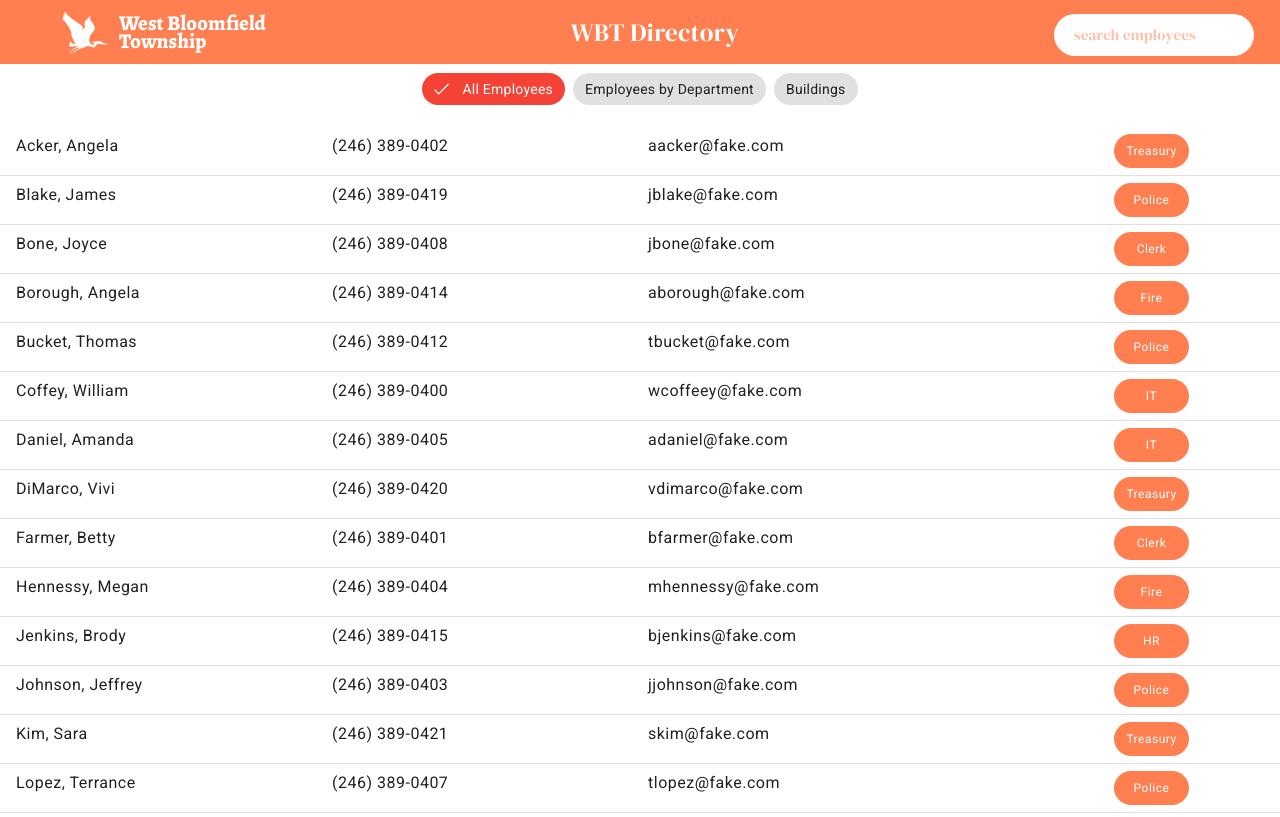
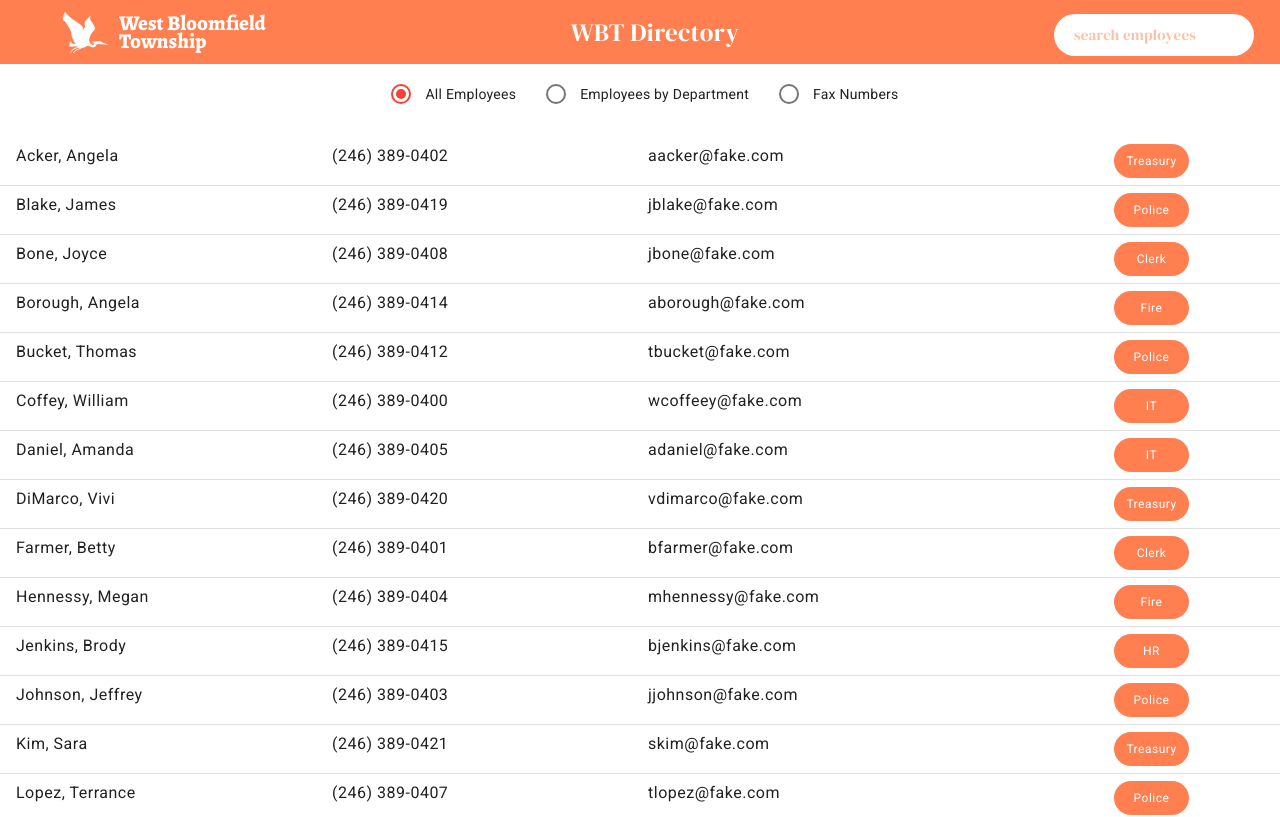
Before and after one commit to ethanrmcdowell/wbt-directory, an Angular app: page / in a window 1280 px wide. Shown: the top 817 px of the page. Built offline with nearby package versions, Linux system fonts and the light colour scheme.

Commit message:
starting on fax numbers

```diff
--- a/src/app/app.component.css
+++ b/src/app/app.component.css
@@ -5,12 +5,16 @@ mat-toolbar {
     color: white;
 }
 
-.chip-box {
+.radio-box {
     width: 100%;
     display: flex;
     justify-content: center;
     align-items: center;
-    margin: 5px 0 10px 0;
+    margin: 10px 0 15px 0;
+}
+
+.radio-box mat-radio-button {
+    margin: 0 10px 0 10px;
 }
 
 .directory-search {
--- a/src/app/app.component.html
+++ b/src/app/app.component.html
@@ -11,11 +11,11 @@
 </mat-toolbar>
 
 <div class="chip-box">
-  <mat-chip-listbox (change)="changeDirectory($event)">
-    <mat-chip-option color="warn" class="chip-all" value="all" [selected]="directorySelected === 'all'">All Employees</mat-chip-option>
-    <mat-chip-option color="warn" class="chip-dept" value="department" [selected]="directorySelected === 'department'">Employees by Department</mat-chip-option>
-    <mat-chip-option color="warn" class="chip-buildings" value="building" [selected]="directorySelected === 'building'">Buildings</mat-chip-option>
-  </mat-chip-listbox>
+  <mat-radio-group [(ngModel)]="directorySelected" class="radio-box" (change)="changeDirectory($event)">
+    <mat-radio-button color="warn" value="all">All Employees</mat-radio-button>
+    <mat-radio-button color="warn" value="department">Employees by Department</mat-radio-button>
+    <mat-radio-button color="warn" value="fax">Fax Numbers</mat-radio-button>
+  </mat-radio-group>
 </div>
 
 
@@ -23,7 +23,9 @@
   @if (directorySelected === 'all') {
     <app-all-employees [searchText]="searchText" [people]="people"></app-all-employees>
   } @else if (directorySelected === 'department') {
-    <app-department-employees [searchText]="searchText" [byDepartments]="byDepartments" *ngIf="directorySelected === 'department'"></app-department-employees>
+    <app-department-employees [searchText]="searchText" [byDepartments]="byDepartments"></app-department-employees>
+  } @else if (directorySelected === 'fax') {
+    <app-fax-numbers [faxes]="fax"></app-fax-numbers>
   }
 
 </mat-list>
--- a/src/app/app.component.ts
+++ b/src/app/app.component.ts
@@ -11,21 +11,24 @@ import { MatInputModule } from '@angular/material/input';
 import { MatFormFieldModule } from '@angular/material/form-field';
 import { FormsModule } from '@angular/forms';
 import { MatChipsModule } from '@angular/material/chips';
+import { MatRadioModule } from '@angular/material/radio';
 
 import { PersonListComponent } from "./person-list/person-list.component";
 import { AllEmployeesComponent } from "./all-employees/all-employees.component";
 import { DepartmentEmployeesComponent } from "./department-employees/department-employees.component";
+import { FaxNumbersComponent } from "./fax-numbers/fax-numbers.component";
 
 @Component({
     selector: 'app-root',
     standalone: true,
     templateUrl: './app.component.html',
     styleUrl: './app.component.css',
-    imports: [CommonModule, MatToolbarModule, MatListModule, MatDividerModule, MatBadgeModule, MatInputModule, MatFormFieldModule, FormsModule, MatChipsModule, PersonListComponent, AllEmployeesComponent, DepartmentEmployeesComponent]
+    imports: [CommonModule, MatRadioModule, MatToolbarModule, MatListModule, MatDividerModule, MatBadgeModule, MatInputModule, MatFormFieldModule, FormsModule, MatChipsModule, PersonListComponent, AllEmployeesComponent, DepartmentEmployeesComponent, FaxNumbersComponent]
 })
 export class AppComponent {
   title = 'wbt-directory';
   people: any = data.users;
+  fax: any = data.fax;
   searchText: string = "";
   directorySelected: string = "all";
   departments: string[] = ["it", "hr", "police", "fire", "clerk", "treasury"];
@@ -40,6 +43,7 @@ export class AppComponent {
 
   ngOnInit() {
     this.formatPhone();
+    this.formatFax();
     this.sortArrays();
   }
 
@@ -53,6 +57,18 @@ export class AppComponent {
 
       this.formatDepartments(person);
     })
+  }
+
+  formatFax() {
+    this.fax.forEach((faxNum: any) => {
+      let areaCode = faxNum.number.substring(0,3);
+      let middleDigits = faxNum.number.substring(3,6);
+      let endDigits = faxNum.number.substring(6);
+
+      faxNum.number = "(" + areaCode + ") " + middleDigits + "-" + endDigits;
+    })
+
+    this.fax.sort((a: any, b: any) => a.name.localeCompare(b.name));
   }
 
   formatDepartments(person: any) {
--- /dev/null
+++ b/src/app/fax-numbers/fax-numbers.component.html
@@ -0,0 +1 @@
+<p>fax-numbers works!</p>
--- a/src/assets/people.json
+++ b/src/assets/people.json
@@ -127,5 +127,59 @@
             "telephone": "2463890421",
             "email": "skim@fake.com"
         }
+    ],
+    "fax": [
+        {
+            "name": "Assessing",
+            "number": "2486827851"
+        },        {
+            "name": "Clerk",
+            "number": "2486823788"
+        },        {
+            "name": "Code Enforcement",
+            "number": "24868272026"
+        },        {
+            "name": "Development Service",
+            "number": "2484514871"
+        },        {
+            "name": "Fire Administration",
+            "number": "2484060060"
+        },{
+            "name": "Fire Station #2",
+            "number": "2486617519"
+        },{
+            "name": "Fire Station #4",
+            "number": "2483630985"
+        },{
+            "name": "Fire Station #5 Crew",
+            "number": "2484060061"
+        },{
+            "name": "Fire Station #5 Shift Cmdr",
+            "number": "2486265142"
+        },{
+            "name": "Fire Station #9",
+            "number": "2486826111"
+        },{
+            "name": "IT",
+            "number": "2486821915"
+        },{
+            "name": "Parks & Recreation",
+            "number": "2487382529"
+        },{
+            "name": "Personnel",
+            "number": "2484514875"
+        },{
+            "name": "Police",
+            "number": "2486821811"
+        },{
+            "name": "Supervisor",
+            "number": "2486820432"
+        },{
+            "name": "Town Hall",
+            "number": "2484514787"
+        },{
+            "name": "Treasurer",
+            "number": "2484514865"
+        }
     ]
 }
```
Also changed, not shown: src/app/fax-numbers/fax-numbers.component.ts (added, +12 -0 lines), src/app/fax-numbers/fax-numbers.component.css (added), 1 other file (tests, documents, lock files or other folders).
